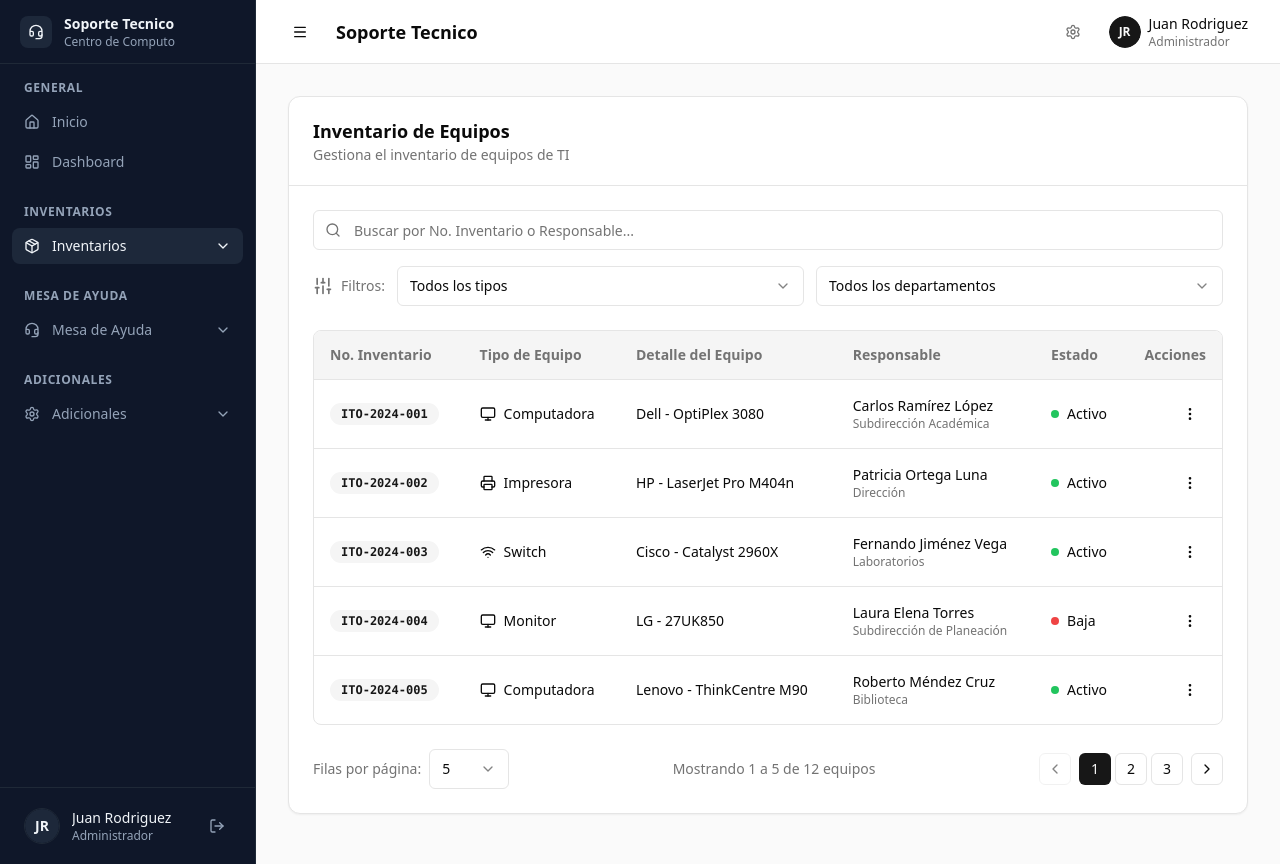
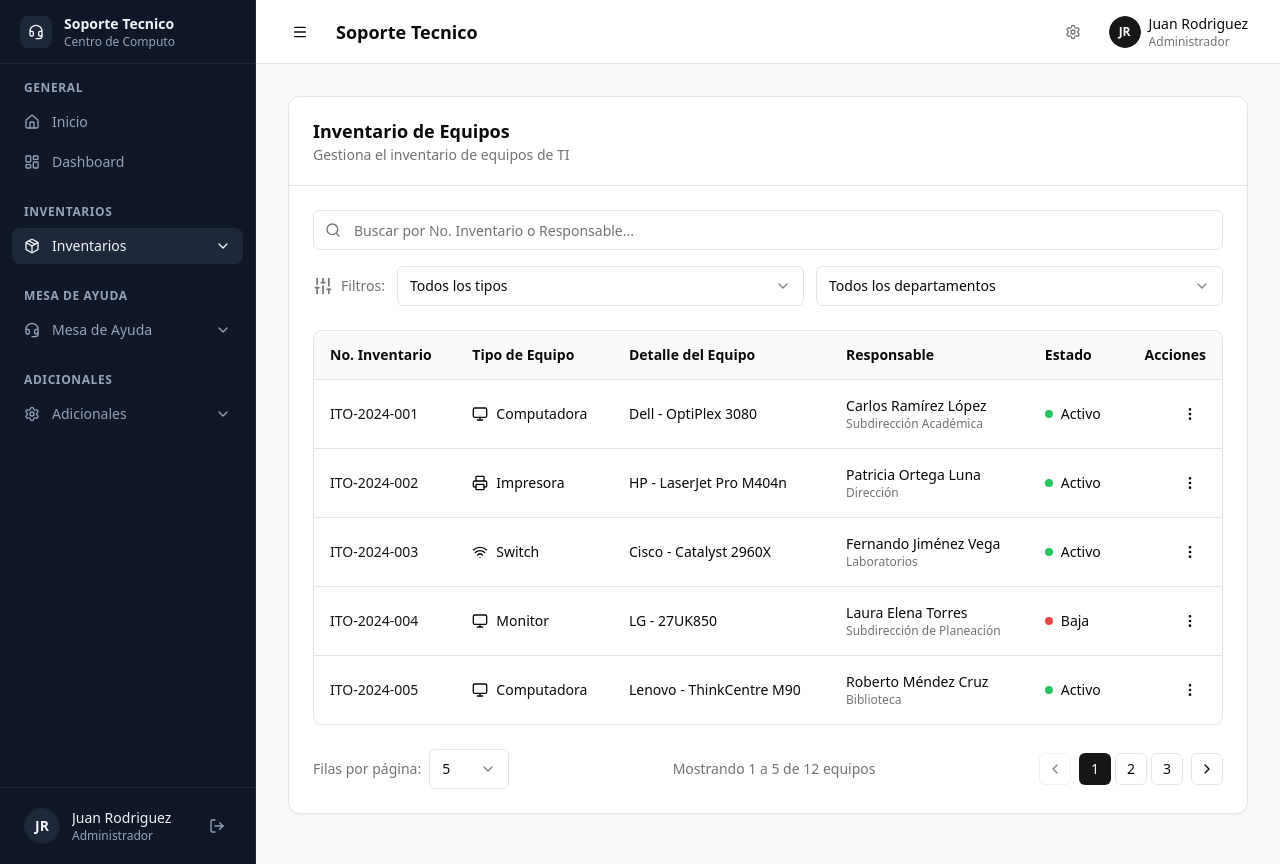
Before and after one commit to AlexDro360/v0-support-ticket-dashboard, a Next.js app: page /inventarios/equipos in a window 1280 px wide. Built offline with nearby package versions, Linux system fonts and the light colour scheme.

Commit message:
style: update inventory number column style consistency
Apply same style to inventory column header as request folio column.

Co-authored-by: Alexis Ramirez <124798928+AlexDro360@users.noreply.github.com>

```diff
--- a/components/equipos-responsive-view.tsx
+++ b/components/equipos-responsive-view.tsx
@@ -65,23 +65,21 @@ export function EquiposResponsiveView({ equipos }: EquiposResponsiveViewProps) {
       {/* Desktop Table View */}
       <div className="hidden md:block overflow-x-auto rounded-lg border">
         <Table>
-          <TableHeader className="bg-muted">
+          <TableHeader className="bg-muted/50 hover:bg-muted/50">
             <TableRow>
-              <TableHead className="font-semibold">No. Inventario</TableHead>
-              <TableHead className="font-semibold">Tipo de Equipo</TableHead>
-              <TableHead className="font-semibold">Detalle del Equipo</TableHead>
-              <TableHead className="font-semibold">Responsable</TableHead>
-              <TableHead className="font-semibold">Estado</TableHead>
-              <TableHead className="w-10 text-right font-semibold">Acciones</TableHead>
+              <TableHead className="text-xs font-semibold text-foreground sm:text-sm">No. Inventario</TableHead>
+              <TableHead className="text-xs font-semibold text-foreground sm:text-sm">Tipo de Equipo</TableHead>
+              <TableHead className="text-xs font-semibold text-foreground sm:text-sm">Detalle del Equipo</TableHead>
+              <TableHead className="text-xs font-semibold text-foreground sm:text-sm">Responsable</TableHead>
+              <TableHead className="text-xs font-semibold text-foreground sm:text-sm">Estado</TableHead>
+              <TableHead className="text-xs font-semibold text-foreground text-right sm:text-sm">Acciones</TableHead>
             </TableRow>
           </TableHeader>
           <TableBody>
             {equipos.map((equipo) => (
               <TableRow key={equipo.id} className="hover:bg-muted/50">
-                <TableCell>
-                  <Badge variant="secondary" className="font-mono text-xs">
-                    {equipo.numeroInventario}
-                  </Badge>
+                <TableCell className="text-xs font-medium text-primary sm:text-sm">
+                  {equipo.numeroInventario}
                 </TableCell>
                 <TableCell>
                   <div className="flex items-center gap-2">
```
